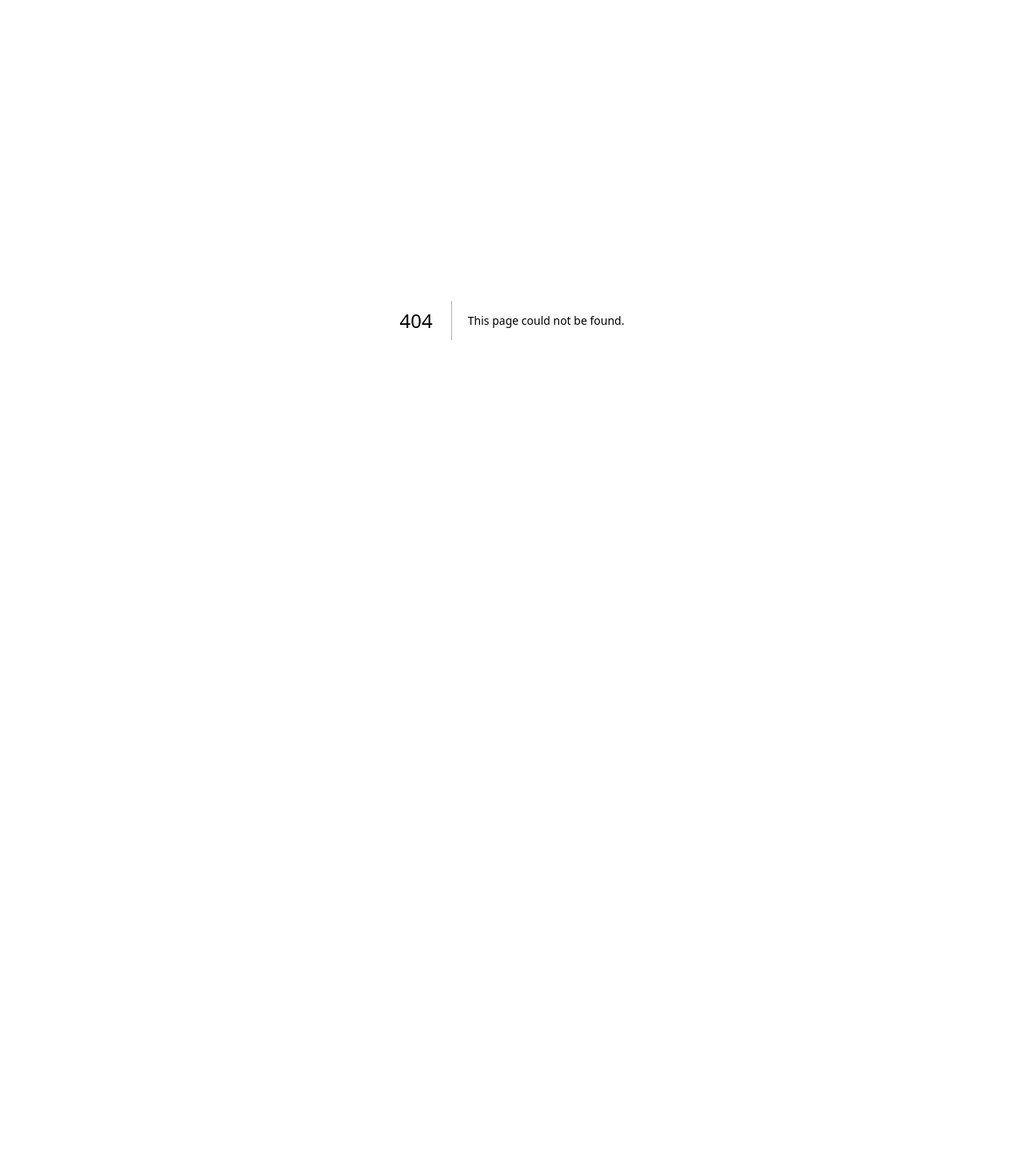
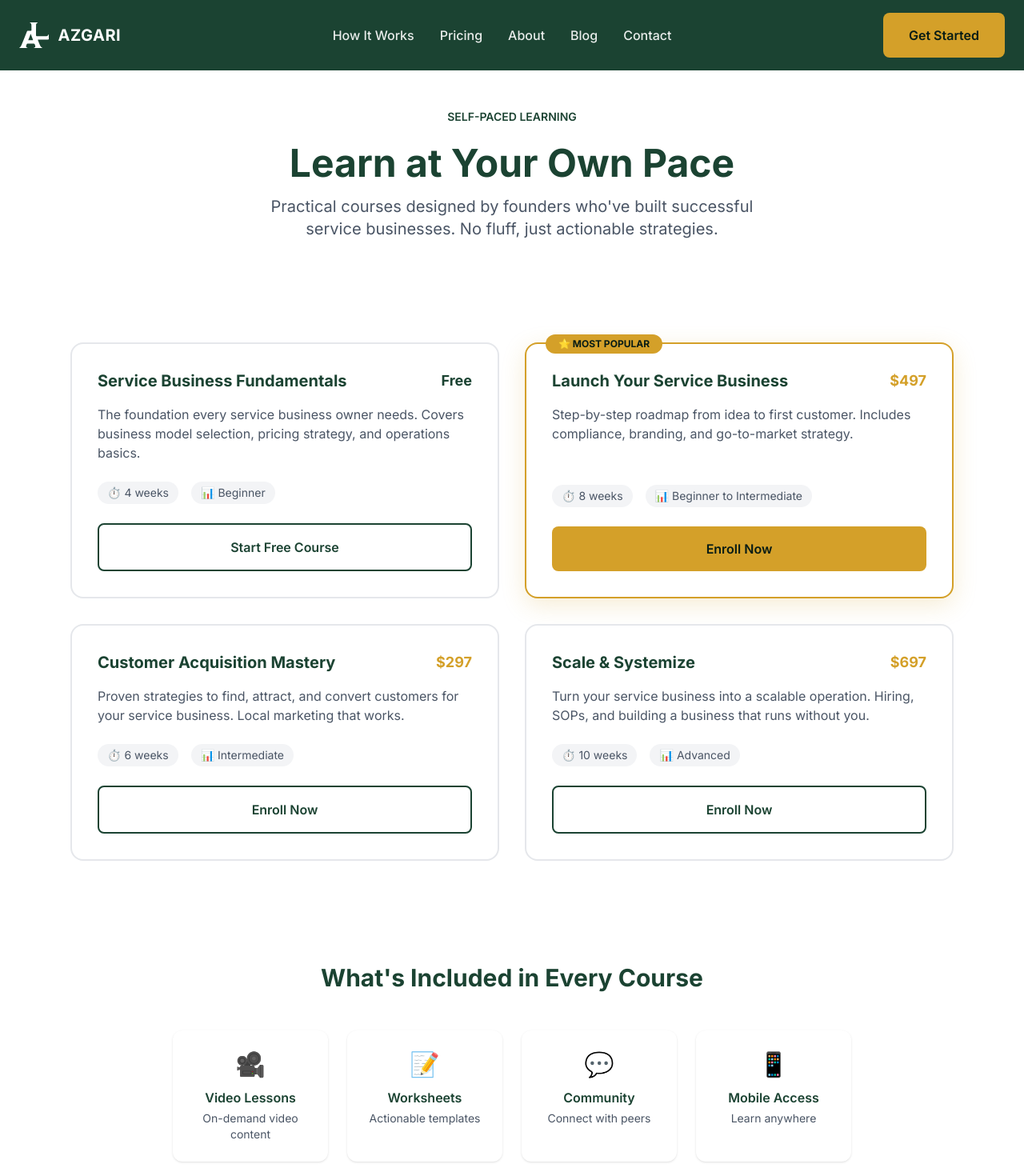
Before and after one commit to clientsuccessteam-collab/azgari-org, a Next.js app: page /courses in a window 1280 px wide. Before the commit this address had no page. Shown: the top 1470 px of the page at 80% size. Before the commit the page ends 800 px from the top, so only its background shows below. Built offline with nearby package versions, Linux system fonts and the light colour scheme.

Commit message:
Add courses page + footer link

```diff
--- /dev/null
+++ b/src/app/courses/page.tsx
@@ -0,0 +1,183 @@
+import { Metadata } from "next";
+import Link from "next/link";
+import Navbar from "@/components/Navbar";
+import Footer from "@/components/Footer";
+import { GHL_LINKS } from "@/lib/links";
+
+export const metadata: Metadata = {
+  title: "Courses | Azgari Foundation",
+  description: "Self-paced courses to help you start, grow, and scale your service business. Learn from founders who've done it.",
+};
+
+const courses = [
+  {
+    title: "Service Business Fundamentals",
+    description: "The foundation every service business owner needs. Covers business model selection, pricing strategy, and operations basics.",
+    duration: "4 weeks",
+    level: "Beginner",
+    price: "Free",
+    href: GHL_LINKS.leadMagnets.checklist,
+    featured: false,
+  },
+  {
+    title: "Launch Your Service Business",
+    description: "Step-by-step roadmap from idea to first customer. Includes compliance, branding, and go-to-market strategy.",
+    duration: "8 weeks",
+    level: "Beginner to Intermediate",
+    price: "$497",
+    href: GHL_LINKS.programs.foundation,
+    featured: true,
+  },
+  {
+    title: "Customer Acquisition Mastery",
+    description: "Proven strategies to find, attract, and convert customers for your service business. Local marketing that works.",
+    duration: "6 weeks",
+    level: "Intermediate",
+    price: "$297",
+    href: GHL_LINKS.products.tools,
+    featured: false,
+  },
+  {
+    title: "Scale & Systemize",
+    description: "Turn your service business into a scalable operation. Hiring, SOPs, and building a business that runs without you.",
+    duration: "10 weeks",
+    level: "Advanced",
+    price: "$697",
+    href: GHL_LINKS.programs.scale,
+    featured: false,
+  },
+];
+
+export default function CoursesPage() {
+  return (
+    <>
+      <Navbar />
+      <main>
+        {/* Hero */}
+        <section
+          className="pt-32 pb-16 text-center"
+          style={{ background: 'linear-gradient(135deg, var(--color-cream) 0%, white 100%)' }}
+        >
+          <div className="max-w-4xl mx-auto px-6">
+            <span
+              className="inline-block px-4 py-2 rounded-full text-sm font-semibold mb-4"
+              style={{ backgroundColor: 'var(--color-accent-light)', color: 'var(--color-primary)' }}
+            >
+              SELF-PACED LEARNING
+            </span>
+            <h1 className="text-4xl md:text-5xl font-bold mb-4" style={{ color: 'var(--color-primary)' }}>
+              Learn at Your Own Pace
+            </h1>
+            <p className="text-xl text-gray-600 max-w-2xl mx-auto">
+              Practical courses designed by founders who&apos;ve built successful service businesses. No fluff, just actionable strategies.
+            </p>
+          </div>
+        </section>
+
+        {/* Course Grid */}
+        <section className="py-16">
+          <div className="max-w-6xl mx-auto px-6">
+            <div className="grid md:grid-cols-2 gap-8">
+              {courses.map((course) => (
+                <div
+                  key={course.title}
+                  className="relative bg-white rounded-2xl p-8 transition-all hover:-translate-y-1 hover:shadow-xl flex flex-col"
+                  style={{
+                    border: course.featured ? '2px solid var(--color-accent)' : '2px solid #e5e7eb',
+                    boxShadow: course.featured ? '0 8px 30px rgba(212, 160, 41, 0.2)' : undefined
+                  }}
+                >
+                  {course.featured && (
+                    <span
+                      className="absolute -top-3 left-6 text-xs font-bold px-4 py-1 rounded-full"
+                      style={{ backgroundColor: 'var(--color-accent)', color: 'var(--color-primary-dark)' }}
+                    >
+                      ⭐ MOST POPULAR
+                    </span>
+                  )}
+
+                  <div className="flex justify-between items-start mb-4">
+                    <h3 className="text-xl font-bold" style={{ color: 'var(--color-primary)' }}>
+                      {course.title}
+                    </h3>
+                    <span
+                      className="text-lg font-bold whitespace-nowrap ml-4"
+                      style={{ color: course.price === "Free" ? 'var(--color-primary)' : 'var(--color-accent)' }}
+                    >
+                      {course.price}
+                    </span>
+                  </div>
+
+                  <p className="text-gray-600 mb-6 flex-grow">
+                    {course.description}
+                  </p>
+
+                  <div className="flex gap-4 mb-6 text-sm">
+                    <span className="px-3 py-1 rounded-full bg-gray-100 text-gray-600">
+                      ⏱️ {course.duration}
+                    </span>
+                    <span className="px-3 py-1 rounded-full bg-gray-100 text-gray-600">
+                      📊 {course.level}
+                    </span>
+                  </div>
+
+                  <Link
+                    href={course.href}
+                    className={`btn w-full ${course.featured ? 'btn-primary' : 'btn-secondary'}`}
+                  >
+                    {course.price === "Free" ? "Start Free Course" : "Enroll Now"}
+                  </Link>
+                </div>
+              ))}
+            </div>
+          </div>
+        </section>
+
+        {/* What You Get */}
+        <section className="py-16" style={{ backgroundColor: 'var(--color-cream)' }}>
+          <div className="max-w-4xl mx-auto px-6">
+            <h2 className="text-2xl md:text-3xl font-bold text-center mb-12" style={{ color: 'var(--color-primary)' }}>
+              What&apos;s Included in Every Course
+            </h2>
+
+            <div className="grid sm:grid-cols-2 lg:grid-cols-4 gap-6">
+              {[
+                { icon: "🎥", title: "Video Lessons", desc: "On-demand video content" },
+                { icon: "📝", title: "Worksheets", desc: "Actionable templates" },
+                { icon: "💬", title: "Community", desc: "Connect with peers" },
+                { icon: "📱", title: "Mobile Access", desc: "Learn anywhere" },
+              ].map((item) => (
+                <div key={item.title} className="bg-white rounded-xl p-6 text-center shadow-sm">
+                  <span className="text-3xl mb-3 block">{item.icon}</span>
+                  <h3 className="font-semibold mb-1" style={{ color: 'var(--color-primary)' }}>{item.title}</h3>
+                  <p className="text-gray-600 text-sm">{item.desc}</p>
+                </div>
+              ))}
+            </div>
+          </div>
+        </section>
+
+        {/* CTA */}
+        <section className="py-16">
+          <div className="max-w-4xl mx-auto px-6 text-center">
+            <h2 className="text-2xl md:text-3xl font-bold mb-4" style={{ color: 'var(--color-primary)' }}>
+              Not Sure Which Course Is Right for You?
+            </h2>
+            <p className="text-gray-600 mb-8 max-w-xl mx-auto">
+              Book a free call with our team. We&apos;ll help you find the best path based on your goals, experience, and budget.
+            </p>
+            <div className="flex flex-col sm:flex-row gap-4 justify-center">
+              <Link href={GHL_LINKS.forms.bookCall} className="btn btn-primary">
+                Book a Free Call
+              </Link>
+              <Link href="/services" className="btn btn-secondary">
+                View Full Programs
+              </Link>
+            </div>
+          </div>
+        </section>
+      </main>
+      <Footer />
+    </>
+  );
+}
--- a/src/components/Footer.tsx
+++ b/src/components/Footer.tsx
@@ -9,6 +9,7 @@ const footerLinks = {
   ],
   resources: [
     { label: "Blog", href: "https://azgari.blog" },
+    { label: "Courses", href: "/courses" },
     { label: "Free Guides", href: "/guides" },
     { label: "Business Tools", href: "/tools" },
   ],
```
